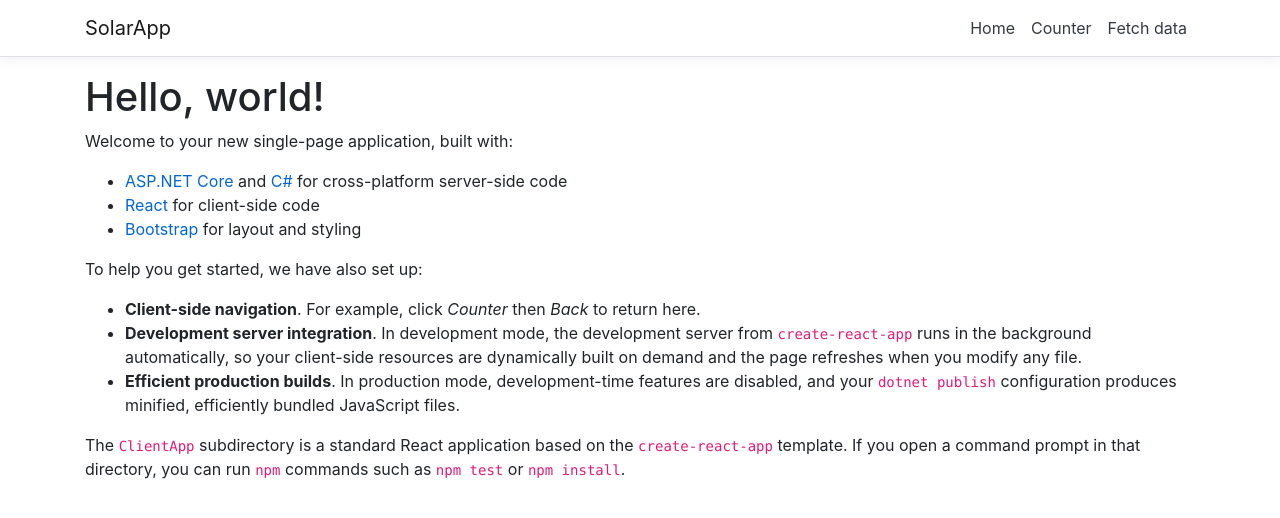
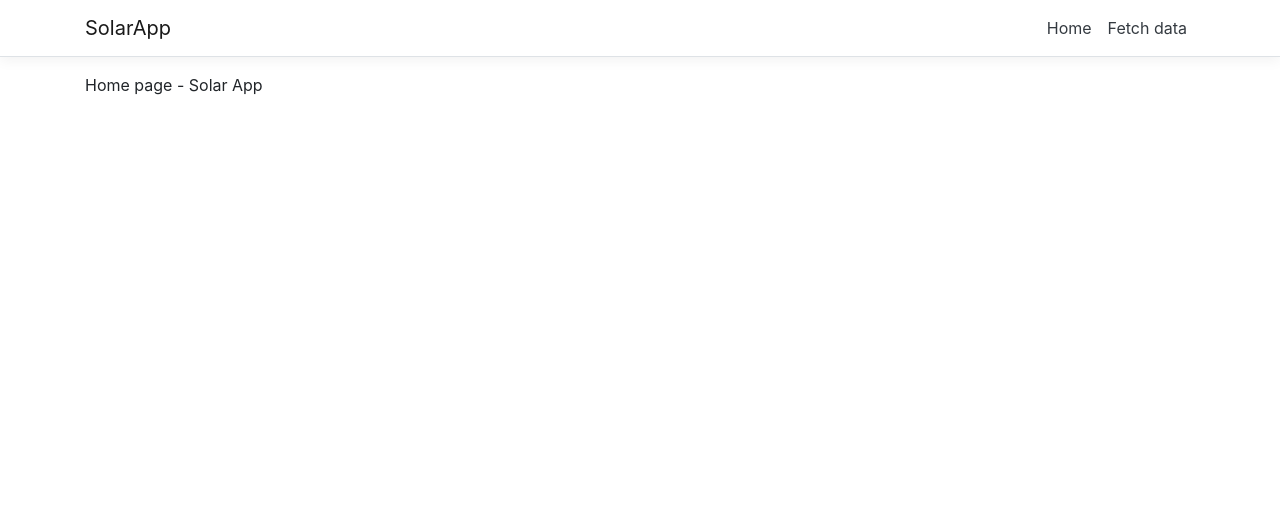
Before and after one commit to pjBieniek/SolarRESTapp, a React (Create React App) app in the folder ClientApp/: page / in a window 1280 px wide. Shown: the top 518 px of the page. Built offline with nearby package versions, Linux system fonts and the light colour scheme.

Commit message:
Code refactor: remove redudant elements

```diff
--- a/ClientApp/src/App.js
+++ b/ClientApp/src/App.js
@@ -3,7 +3,6 @@ import { Route } from 'react-router';
 import { Layout } from './components/Layout';
 import { Home } from './components/Home';
 import { FetchData } from './components/FetchData';
-import { Counter } from './components/Counter';
 
 import './custom.css'
 
@@ -14,7 +13,6 @@ export default class App extends Component {
     return (
       <Layout>
         <Route exact path='/' component={Home} />
-        <Route path='/counter' component={Counter} />
         <Route path='/fetch-data' component={FetchData} />
       </Layout>
     );
--- a/ClientApp/src/components/Counter.js
+++ /dev/null
@@ -1,31 +0,0 @@
-import React, { Component } from 'react';
-
-export class Counter extends Component {
-  static displayName = Counter.name;
-
-  constructor(props) {
-    super(props);
-    this.state = { currentCount: 0 };
-    this.incrementCounter = this.incrementCounter.bind(this);
-  }
-
-  incrementCounter() {
-    this.setState({
-      currentCount: this.state.currentCount + 1
-    });
-  }
-
-  render() {
-    return (
-      <div>
-        <h1>Counter</h1>
-
-        <p>This is a simple example of a React component.</p>
-
-        <p aria-live="polite">Current count: <strong>{this.state.currentCount}</strong></p>
-
-        <button className="btn btn-primary" onClick={this.incrementCounter}>Increment</button>
-      </div>
-    );
-  }
-}
--- a/ClientApp/src/components/Home.js
+++ b/ClientApp/src/components/Home.js
@@ -6,20 +6,7 @@ export class Home extends Component {
   render () {
     return (
       <div>
-        <h1>Hello, world!</h1>
-        <p>Welcome to your new single-page application, built with:</p>
-        <ul>
-          <li><a href='https://get.asp.net/'>ASP.NET Core</a> and <a href='https://msdn.microsoft.com/en-us/library/67ef8sbd.aspx'>C#</a> for cross-platform server-side code</li>
-          <li><a href='https://facebook.github.io/react/'>React</a> for client-side code</li>
-          <li><a href='http://getbootstrap.com/'>Bootstrap</a> for layout and styling</li>
-        </ul>
-        <p>To help you get started, we have also set up:</p>
-        <ul>
-          <li><strong>Client-side navigation</strong>. For example, click <em>Counter</em> then <em>Back</em> to return here.</li>
-          <li><strong>Development server integration</strong>. In development mode, the development server from <code>create-react-app</code> runs in the background automatically, so your client-side resources are dynamically built on demand and the page refreshes when you modify any file.</li>
-          <li><strong>Efficient production builds</strong>. In production mode, development-time features are disabled, and your <code>dotnet publish</code> configuration produces minified, efficiently bundled JavaScript files.</li>
-        </ul>
-        <p>The <code>ClientApp</code> subdirectory is a standard React application based on the <code>create-react-app</code> template. If you open a command prompt in that directory, you can run <code>npm</code> commands such as <code>npm test</code> or <code>npm install</code>.</p>
+        Home page - Solar App
       </div>
     );
   }
--- a/ClientApp/src/components/NavMenu.js
+++ b/ClientApp/src/components/NavMenu.js
@@ -34,9 +34,6 @@ export class NavMenu extends Component {
                   <NavLink tag={Link} className="text-dark" to="/">Home</NavLink>
                 </NavItem>
                 <NavItem>
-                  <NavLink tag={Link} className="text-dark" to="/counter">Counter</NavLink>
-                </NavItem>
-                <NavItem>
                   <NavLink tag={Link} className="text-dark" to="/fetch-data">Fetch data</NavLink>
                 </NavItem>
               </ul>
```
Also changed, not shown: ClientApp/src/components/FetchData.js (+0 -17 lines).
